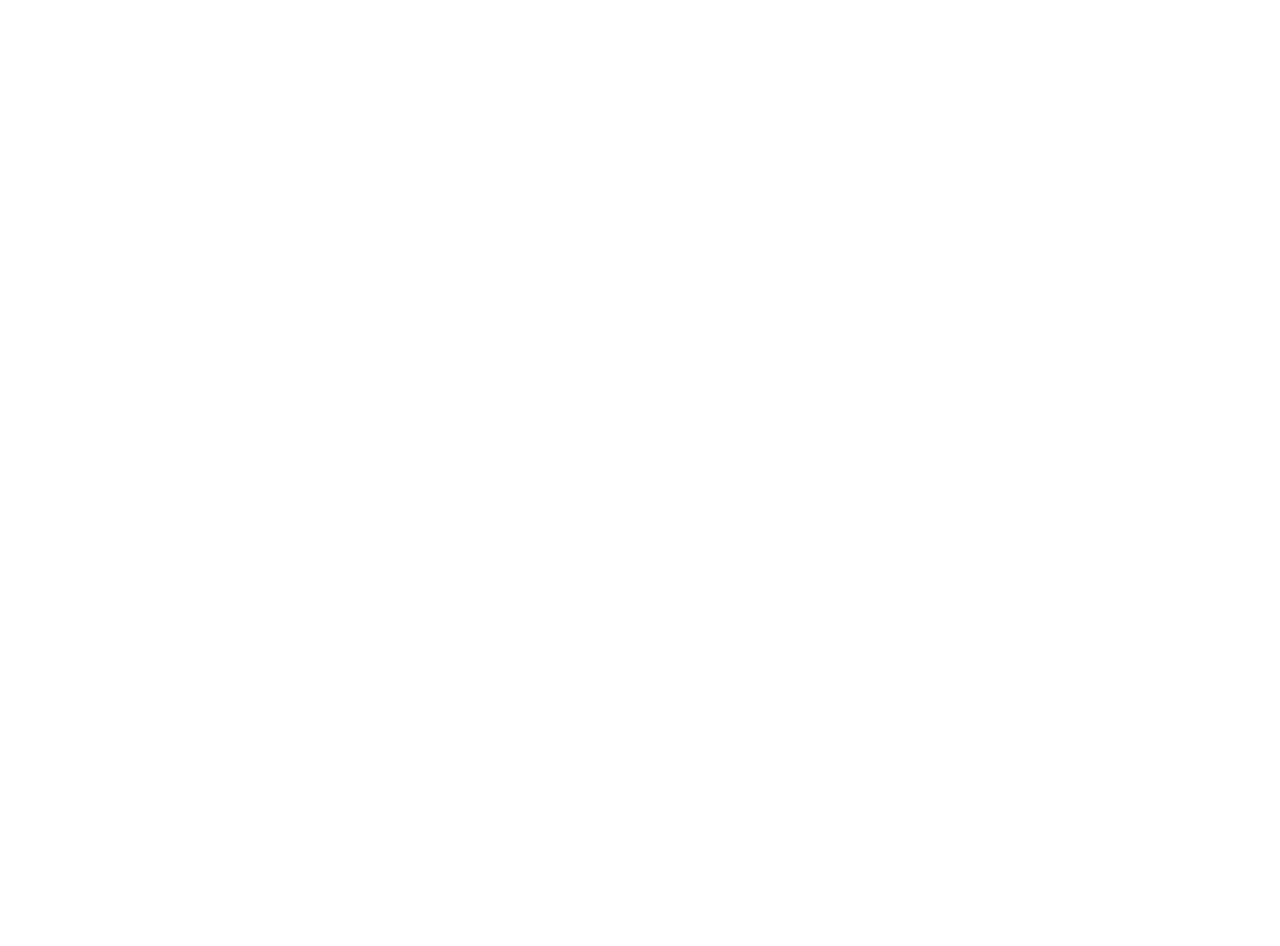
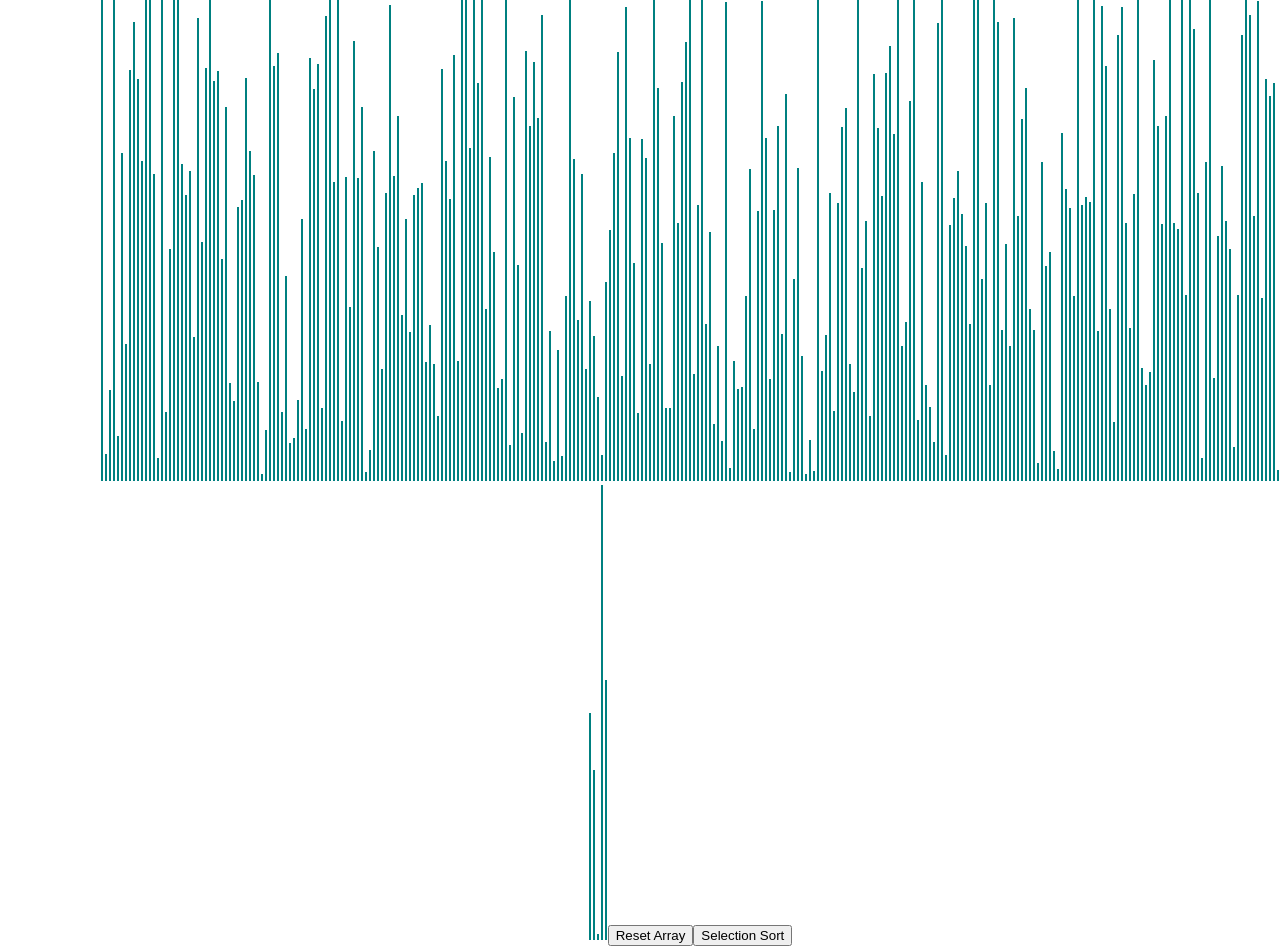
Before and after one commit to vikas-bishnoi/algowoke, a React (Create React App) app: page / in a window 1280 px wide. Shown: the part 60-1006 px from the top of the page. Before the commit the page ends 800 px from the top, so only its background shows below. Built offline with nearby package versions, Linux system fonts and the light colour scheme.

Commit message:
Implement function to change color and update height of bars

```diff
--- a/src/Sorting/SelectionSort/SelectionSort.js
+++ b/src/Sorting/SelectionSort/SelectionSort.js
@@ -1,8 +1,68 @@
-import React from 'react'
+import React, { useEffect, useState } from 'react'
+
+const PRIMARY_COLOR = "teal"
+const SECONDARY_COLOR = "red"
 
 const SelectionSort = () => {
+  const [array, setArray] = useState([]);
+
+  const randomBetween = (min, max) => {
+    return Math.floor(Math.random() * (max - min + 1))
+  }
+
+  const resetArray = () => {
+    let temp = []
+    for(let i=0; i<300; i++) {
+      temp.push(randomBetween(5, 550))
+    }
+    setArray(temp);
+  }
+
+  useEffect(() => {
+    resetArray()
+  }, []);
+
+  const selectionSort = () => {
+    const [animations, sortedArray] = getSelectionSortAnimations(array);
+    for(let i = 0; i<animations.length; i++) {
+      const isColorChange = (animations[i][0] === "comparision1") || (animations[i][0] === "comparision2");
+      const arrayBars = document.getElementsByClassName('array-bar');
+      if(isColorChange === true) {
+        color = animations[i][0] === "comparision1" ? "SECONDARY_COLOR" : "PRIMARY_COLOR";
+        const [temp, barOneIdx, barTwoIndex] = animations[i];
+        const barOneStyle = arrayBars[barOneIndex].style;
+        const barTwoStyle = arrayBars[barTwoIndex].style;
+        setTimeout(() => {
+          barOneStyle.backgroundColor = color;
+          barTwoStyle.backgroundColor = color;
+        }, i * 1);
+      } else {
+        const [temp, barIndex, newHeight] = animations[i];
+        const barStyle = arrayBars[barIndex];
+        setTimeout(() => {
+          barStyle.height = `${newHeight}px`;
+        }, i * 1);
+      }
+    }
+  }
+
   return (
-    <div>SelectionSort</div>
+    <div className="array-container">
+      {array.map((value, idx) => {
+        return (
+          <div
+            className="array-bar"
+            key={idx}
+            style={{
+              backgroundColor: PRIMARY_COLOR,
+              height: `${value}px`,
+            }}></div>
+        )
+      })}
+
+      <button onClick={resetArray}>Reset Array</button>
+      <button onClick={selectionSort}>Selection Sort</button>
+    </div>
   )
 }
 
```
